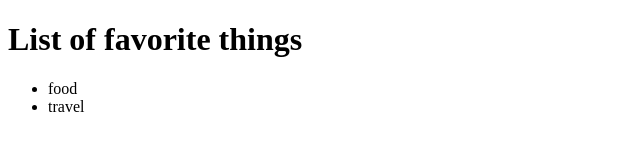
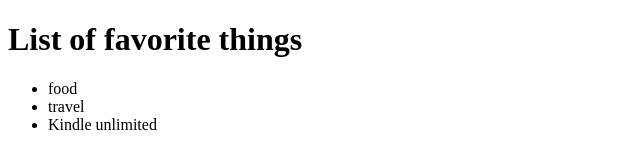
Before and after one commit to Sarah-Stodder/Forking_around_january, a plain HTML site: page index.html in a window 1280 px wide. Shown: the whole page, without its empty margins (0-640 px from the left). Drawn offline with Linux system fonts and the light colour scheme.

Commit message:
added my favs too!

```diff
--- a/index.html
+++ b/index.html
@@ -11,6 +11,7 @@
     <ul>
       <li>food</li>
        <li>travel</li>
+       <li> Kindle unlimited </li>
     </ul>
 
 </body>
```
